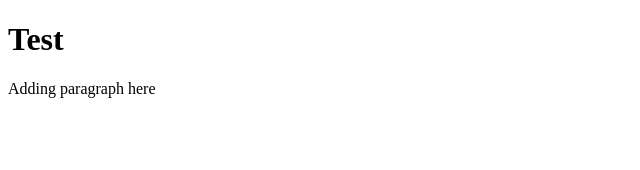
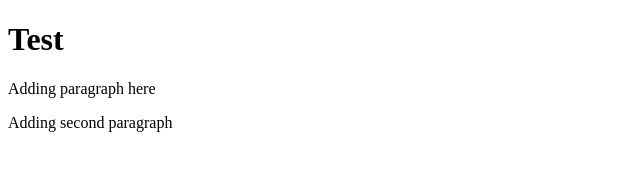
Before and after one commit to sidulanaksekolahan/test, a plain HTML site: page index.html in a window 1280 px wide. Shown: the whole page, without its empty margins (0-640 px from the left). Drawn offline with Linux system fonts and the light colour scheme.

Commit message:
adding second paragraph

```diff
--- a/index.html
+++ b/index.html
@@ -9,5 +9,6 @@
 <body>
     <h1>Test</h1>
     <p>Adding paragraph here</p>
+    <p>Adding second paragraph</p>
 </body>
 </html>
```
